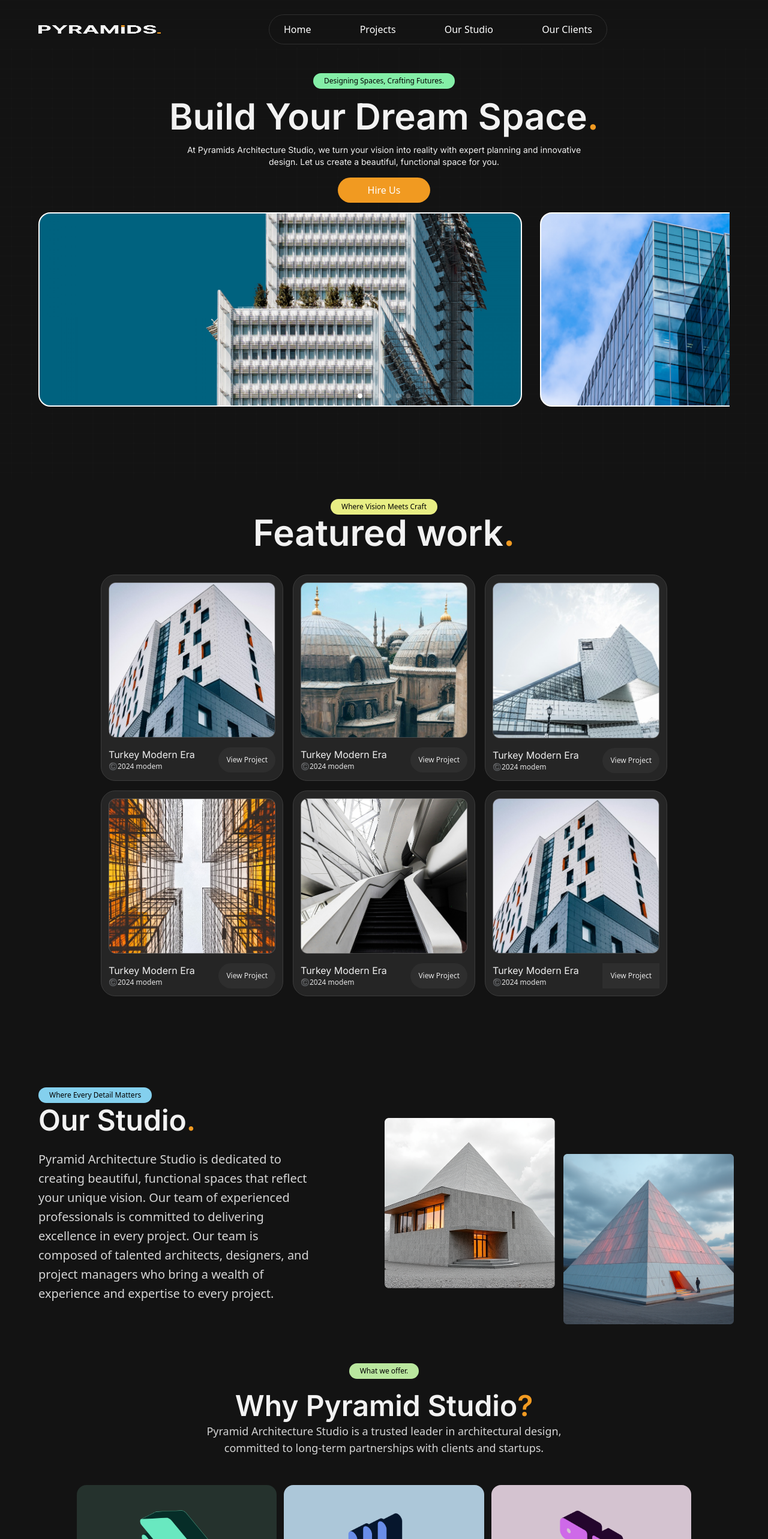
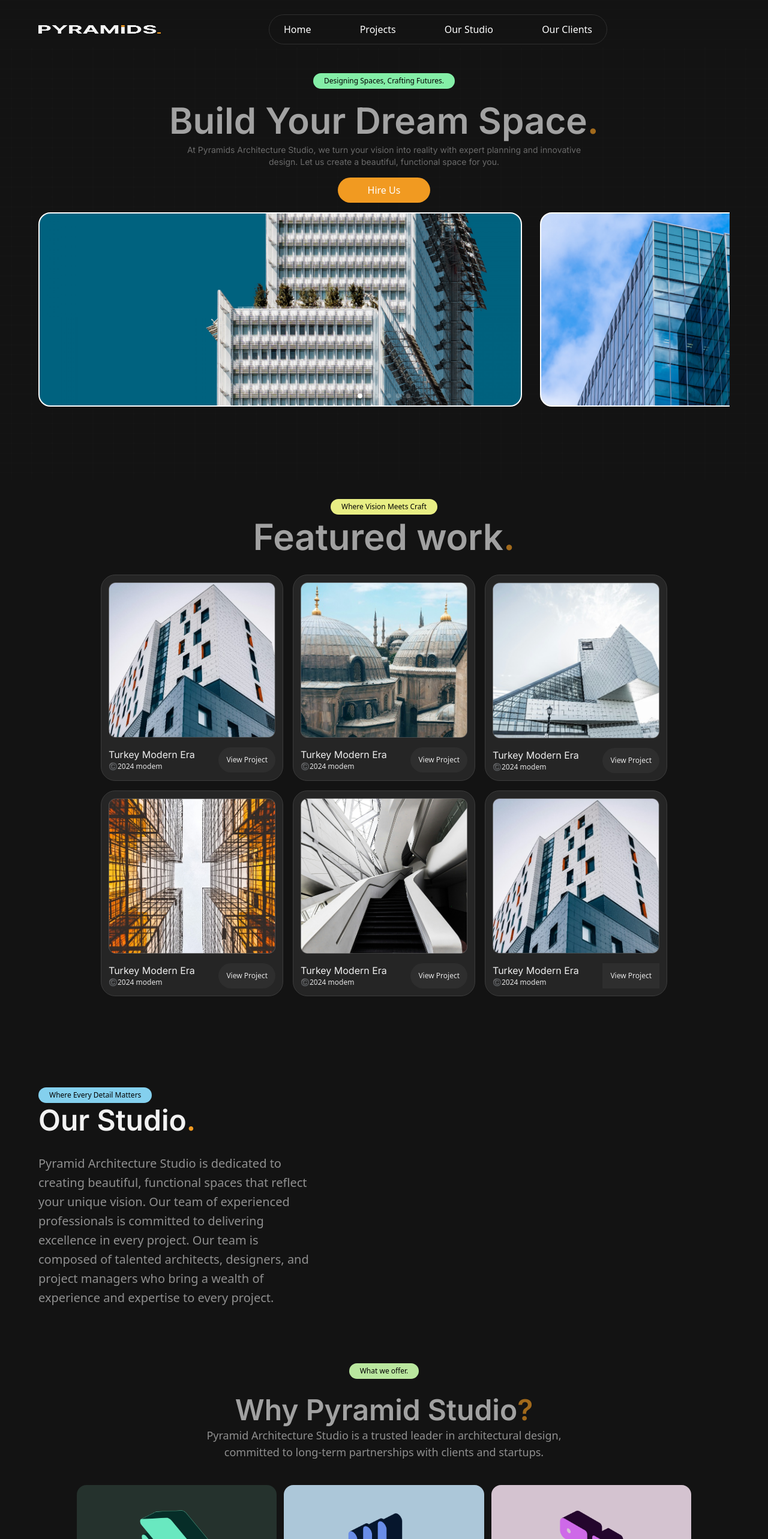
Before and after one commit to fiyinfabidun/pyramid, a React (Vite) app: page / in a window 1280 px wide. Shown: the top 2566 px of the page at 60% size. Built offline with nearby package versions, Linux system fonts and the light colour scheme.

Commit message:
DONE ABEG

```diff
--- a/src/App.jsx
+++ b/src/App.jsx
@@ -16,7 +16,10 @@ import "aos/dist/aos.css";
 function App() {
 
   useEffect(() => {
-    AOS.init({ duration: 2000, once: false });
+    AOS.init({ duration: 2000,
+       once: false,
+       offset:150,
+       });
   }, []);
 
 
--- /dev/null
+++ b/src/components/Fade.jsx
@@ -0,0 +1,17 @@
+/* eslint-disable no-unused-vars */
+import { motion } from "framer-motion";
+
+const FadeUp = ({ children, delay = 0 }) => {
+  return (
+    <motion.div
+      initial={{ opacity: 0, y: 20 }}
+      whileInView={{ opacity: 1, y: 0 }}
+      transition={{ duration: 1, delay }}
+      viewport={{ once: false, amount: 0.4 }} // Only triggers once, when 20% of it is visible
+    >
+      {children}
+    </motion.div>
+  );
+};
+
+export default FadeUp;
--- a/src/components/pages/Home.jsx
+++ b/src/components/pages/Home.jsx
@@ -25,6 +25,8 @@ import vecb from '../../assets/vecb.png'
 import vecc from '../../assets/vecc.png'
 import vecd from '../../assets/vecd.png'
 import vece from '../../assets/vece.png'
+
+import FadeUp from '../Fade'
 
 
 
@@ -73,10 +75,13 @@ function Home() {
                    <button className="rounded-[100px] bg-[#84EEA7] py-[5px] px-[18px] text-black text-xs flex self-center">
                    Designing Spaces, Crafting Futures.
                    </button>
+                   <FadeUp>
                    <h2 className="text-center text-[#F2F2F2] font-semibold text-3xl md:text-6xl">
                    Build Your Dream Space<span>.</span>
                    </h2>
-                   <h4 className="text-sm lg:w-[60%] text-center text-body-white">
+                   </FadeUp>
+
+                   <h4 className="text-sm lg:w-[60%] text-center text-body-white" data-aos="fade-in">
                    At Pyramids Architecture Studio, we turn your vision into reality with expert planning and innovative design. Let us create a beautiful, functional space for you.
                    </h4>
                    <button className="bg-[#F19A21] py-[9px] px-[50px] rounded-[100px] text-white">
@@ -94,9 +99,12 @@ function Home() {
             <div className="rounded-[100px] bg-[#E8EE84] px-[18px] py-[5px] text-xs">
             Where Vision Meets Craft
             </div>
+            <FadeUp>
             <h2 className="text-center text-[#F2F2F2] font-semibold text-3xl md:text-6xl">
             Featured work<span>.</span>
                    </h2>
+            </FadeUp>
+
 
              <div className="grid note grid-cols-1 md:grid-cols-2 lg:grid-cols-3 lg:w-[70%] xl:w-[80%] lg:p-10 p-4 gap-4">
 
@@ -191,15 +199,18 @@ function Home() {
                   <h2 className="text-start text-[#F2F2F2] font-semibold text-3xl md:text-[48px]">
                   Our Studio<span>.</span>
                    </h2>
+                   <FadeUp>
                    <p className='text-[#d5d5d5] text-lg lg:text-xl lg:w-[80%] lg:leading-[32px]'>
                    Pyramid Architecture Studio is dedicated to creating beautiful, functional spaces that reflect your unique vision. Our team of experienced professionals is committed to delivering excellence in every project.
                    Our team is composed of talented architects, designers, and project managers who bring a wealth of experience and expertise to every project.
                    </p>
+                   </FadeUp>
+
                   </div>
 
                   <div className="flex images gap-3.5 flex-wrap md:flex-nowrap justify-center items-center skewed-images">
-                       <img src={ver1} alt=""  className='md:w-[50%]'/>
-                       <img src={ver2} alt="" className='md:w-[50%] md:relative md:top-[60px]' />
+                       <img src={ver1} alt=""  className='md:w-[50%]' data-aos='fade-up'/>
+                       <img src={ver2} alt="" className='md:w-[50%] md:relative md:top-[60px]' data-aos="fade-up" data-aos-delay="500" />
                   </div>
            </div>
       </div>
@@ -208,12 +219,12 @@ function Home() {
 
     <section className="my-25 flex flex-col items-center justify-center gap-4 ">
     <button className="rounded-[100px] bg-[#BAE79F] py-[5px] px-[18px] text-black text-xs flex self-center">What we offer.</button>
-      <div className="head">
+      <FadeUp className="head">
       <h2 className="text-center text-[#F2F2F2] font-semibold text-3xl md:text-[48px]">Why Pyramid Studio<span>?</span></h2>
       <p className="text-lg  text-center  w-[80%] lg:w-[60%] m-auto text-[#d5d5d5]">
       Pyramid Architecture Studio is a trusted leader in architectural design, committed to long-term partnerships with clients and  startups.
       </p>
-      </div>
+      </FadeUp>
 
       <div className="card grid grid-cols-1 md:grid-cols-2 lg:grid-cols-3 lg:w-[80%] mt-8 gap-3 w-[90%] m-auto">
              <div className="card flex rounded-2xl bg-[#252525] flex-col">
@@ -265,9 +276,9 @@ function Home() {
 
     <section className="my-20 flex flex-col justify-center items-center  m-auto">
     <button className="rounded-[100px] bg-[#E79FE5] py-[5px] px-[18px] text-black text-xs flex self-center">Crafting Timeless Spaces</button>
-      <div className="head">
+      <FadeUp className="head">
       <h2 className="text-center text-[#F2F2F2] font-semibold text-3xl md:text-[48px]">Frequently Asked Questions<span>.</span></h2>
-      </div>
+      </FadeUp>
 
       <div className="faq-sect lg:w-[60%] p-4 md:p-6">
       {faqs.map((faq, index) => (
@@ -303,7 +314,10 @@ function Home() {
 
     <section className="py-10 w-[90%] m-auto">
     <button className="rounded-[100px] bg-[#BAE79F] py-[5px] px-[18px] text-black text-xs flex self-start">Hear from people</button>
+    <FadeUp>
     <h2 className="text-start text-[#F2F2F2] font-semibold text-3xl md:text-6xl">Build Your Dream Space<span>.</span></h2>
+    </FadeUp>
+
 
     <div className="grid grid-cols-1 md:grid-cols-2 lg:grid-cols-3 gap-4 lg:w-[75%] py-10 m-auto">
     <div className="test-card bg-[#252525] p-4 flex flex-col gap-4 rounded-xl justify-between">
```
